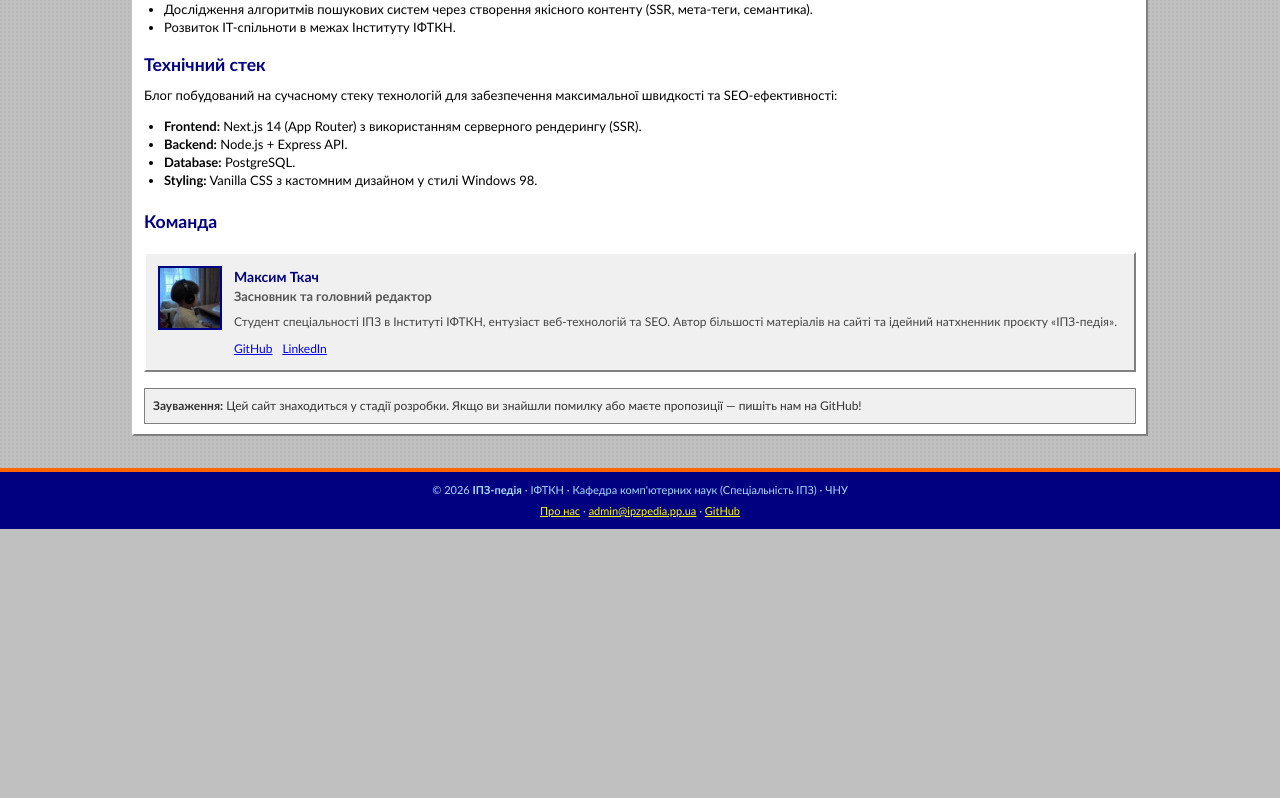
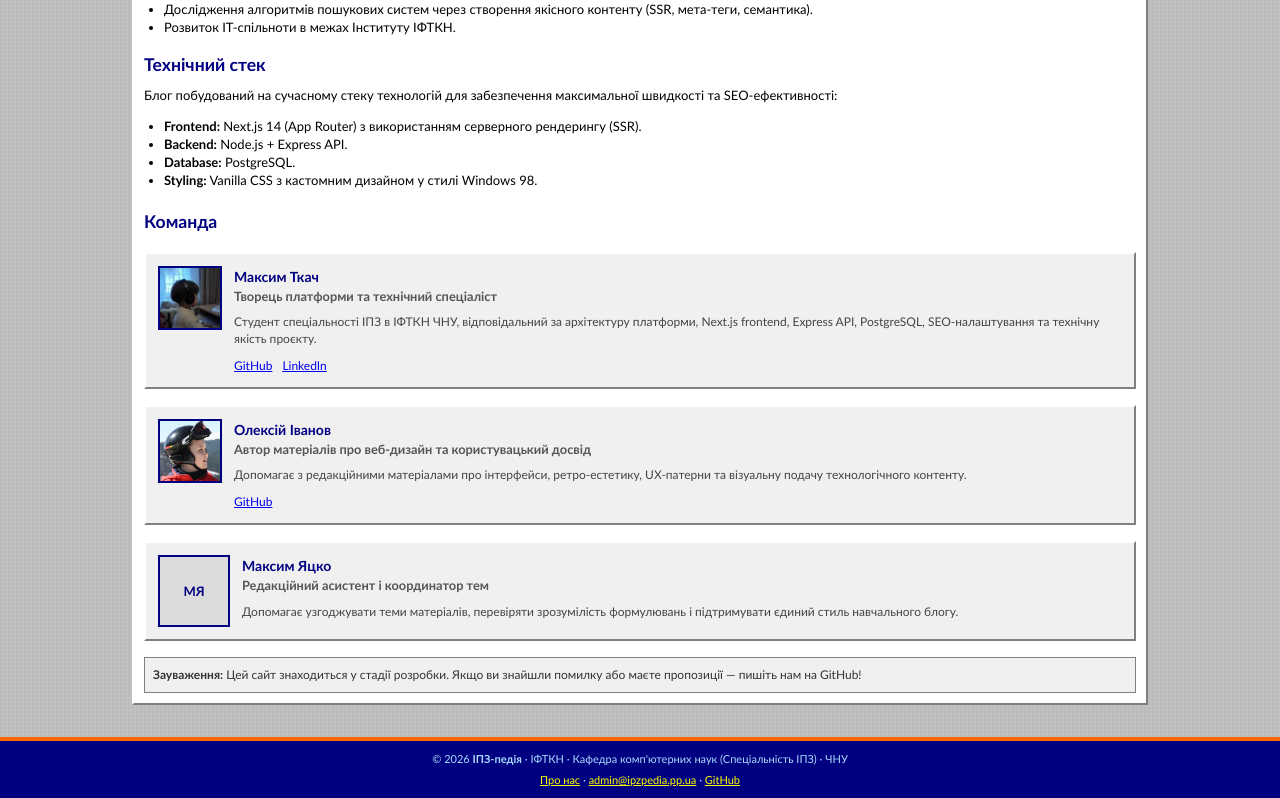
Before and after one commit to tkachmaksym-creator/it-blog-project, a Next.js app in the folder apps/frontend/: page /about in a window 1280 px wide. Shown: the part 389-1187 px from the top of the page. Before the commit the page ends 918 px from the top, so only its background shows below. Built offline with nearby package versions, Linux system fonts and the light colour scheme.

Commit message:
Update E-E-A-T team profiles

```diff
--- a/apps/frontend/app/about/page.tsx
+++ b/apps/frontend/app/about/page.tsx
@@ -5,6 +5,87 @@ export const metadata: Metadata = {
   description:
     'ІПЗ-педія — незалежне україномовне онлайн-видання про комп’ютерні науки. Засноване студентами ІПЗ в Інституті ІФТКН ЧНУ.',
 };
+
+const teamMembers = [
+  {
+    name: 'Максим Ткач',
+    role: 'Творець платформи та технічний спеціаліст',
+    avatar: '/images/maksym-avatar.jpg',
+    bio:
+      'Студент спеціальності ІПЗ в ІФТКН ЧНУ, відповідальний за архітектуру платформи, Next.js frontend, Express API, PostgreSQL, SEO-налаштування та технічну якість проєкту.',
+    links: [
+      { label: 'GitHub', href: 'https://github.com/tkachmaksym-creator' },
+      { label: 'LinkedIn', href: 'https://linkedin.com/in/tkachmaksym' },
+    ],
+  },
+  {
+    name: 'Олексій Іванов',
+    role: 'Автор матеріалів про веб-дизайн та користувацький досвід',
+    avatar: '/images/alex-avatar.jpg',
+    bio:
+      'Допомагає з редакційними матеріалами про інтерфейси, ретро-естетику, UX-патерни та візуальну подачу технологічного контенту.',
+    links: [
+      { label: 'GitHub', href: 'https://github.com' },
+    ],
+  },
+  {
+    name: 'Максим Яцко',
+    role: 'Редакційний асистент і координатор тем',
+    bio:
+      'Допомагає узгоджувати теми матеріалів, перевіряти зрозумілість формулювань і підтримувати єдиний стиль навчального блогу.',
+    links: [],
+  },
+];
+
+function TeamMemberCard({ member }: { member: (typeof teamMembers)[number] }) {
+  return (
+    <div className="author-block">
+      {member.avatar ? (
+        <img src={member.avatar} alt={member.name} style={{ objectFit: 'cover' }} />
+      ) : (
+        <div
+          aria-label={`Плейсхолдер аватара: ${member.name}`}
+          style={{
+            width: 72,
+            height: 72,
+            border: '2px solid #000080',
+            background: '#dcdcdc',
+            display: 'flex',
+            alignItems: 'center',
+            justifyContent: 'center',
+            color: '#000080',
+            fontWeight: 'bold',
+            flexShrink: 0,
+          }}
+        >
+          МЯ
+        </div>
+      )}
+      <div className="author-block-details">
+        <h3 className="author-block-name">{member.name}</h3>
+        <p style={{ fontSize: '0.8rem', fontWeight: 'bold', color: '#555', margin: '0 0 8px 0' }}>
+          {member.role}
+        </p>
+        <p className="author-block-bio">{member.bio}</p>
+        {member.links.length > 0 && (
+          <div style={{ marginTop: 8 }}>
+            {member.links.map((link) => (
+              <a
+                key={link.label}
+                href={link.href}
+                style={{ fontSize: '12px', color: '#0000ee', marginRight: 10 }}
+                target="_blank"
+                rel="noopener noreferrer"
+              >
+                {link.label}
+              </a>
+            ))}
+          </div>
+        )}
+      </div>
+    </div>
+  );
+}
 
 export default function AboutPage() {
   return (
@@ -43,24 +124,9 @@ export default function AboutPage() {
           </ul>
 
           <h2 style={{ fontSize: '1.1rem', color: '#000080', marginBottom: 12, marginTop: 20 }}>Команда</h2>
-          <div className="author-block">
-            <img
-              src="/images/maksym-avatar.jpg"
-              alt="Максим Ткач"
-              style={{ objectFit: 'cover' }}
-            />
-            <div className="author-block-details">
-              <h3 className="author-block-name">Максим Ткач</h3>
-              <p style={{ fontSize: '0.8rem', fontWeight: 'bold', color: '#555', margin: '0 0 8px 0' }}>Засновник та головний редактор</p>
-              <p className="author-block-bio">
-                Студент спеціальності ІПЗ в Інституті ІФТКН, ентузіаст веб-технологій та SEO. Автор більшості матеріалів на сайті та ідейний натхненник проєкту «ІПЗ-педія».
-              </p>
-              <div style={{ marginTop: 8 }}>
-                <a href="https://github.com/tkachmaksym-creator" style={{ fontSize: '12px', color: '#0000ee', marginRight: 10 }}>GitHub</a>
-                <a href="https://linkedin.com" style={{ fontSize: '12px', color: '#0000ee' }}>LinkedIn</a>
-              </div>
-            </div>
-          </div>
+          {teamMembers.map((member) => (
+            <TeamMemberCard key={member.name} member={member} />
+          ))}
 
           <div style={{ background: '#f0f0f0', border: '1px solid #808080', padding: 8, marginTop: 16, fontSize: 12, color: '#333' }}>
             <strong>Зауваження:</strong> Цей сайт знаходиться у стадії розробки. Якщо ви знайшли помилку або маєте пропозиції — пишіть нам на GitHub!
--- a/apps/frontend/app/sitemap.ts
+++ b/apps/frontend/app/sitemap.ts
@@ -27,12 +27,6 @@ export default async function sitemap(): Promise<MetadataRoute.Sitemap> {
       changeFrequency: 'monthly',
       priority: 0.8,
     },
-    {
-      url: `${BASE_URL}/authors`,
-      lastModified: new Date(),
-      changeFrequency: 'weekly',
-      priority: 0.7,
-    },
   ];
 
   // Articles
```
Also changed, not shown: apps/frontend/public/images/alex-avatar.jpg (added), 1 other file (tests, documents, lock files or other folders).
